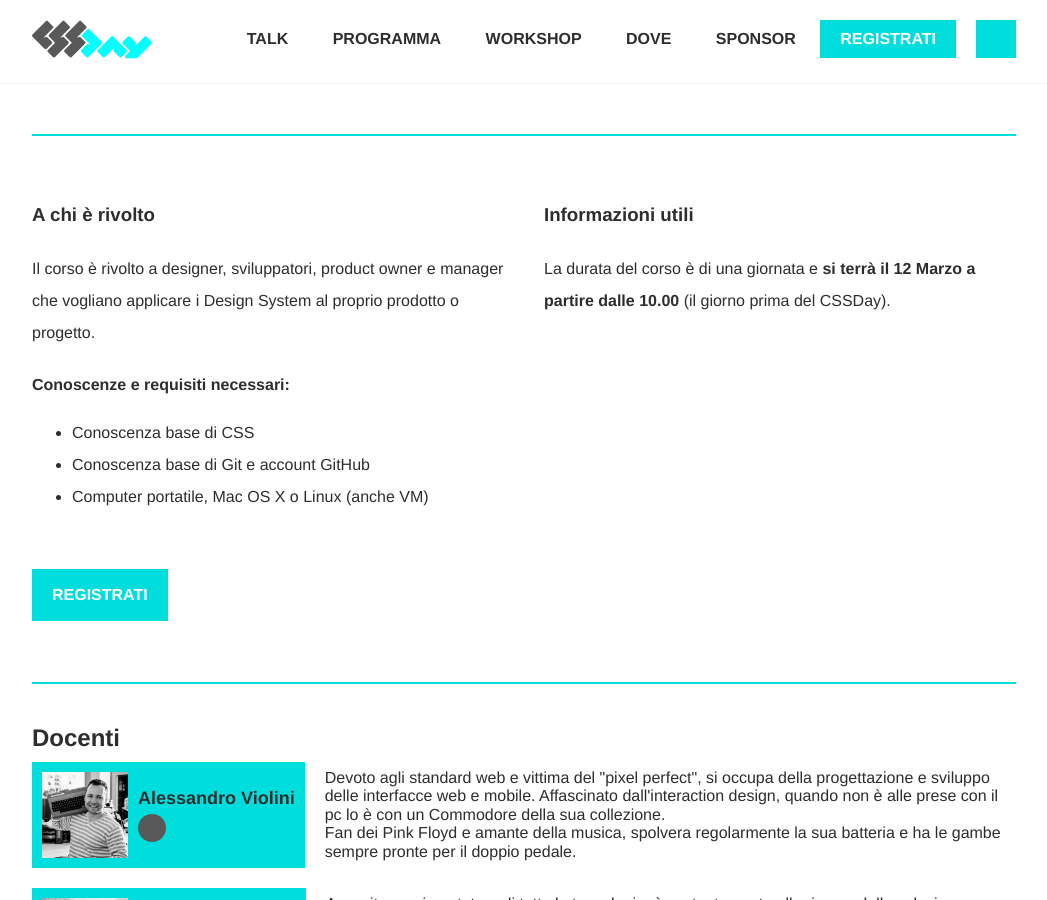
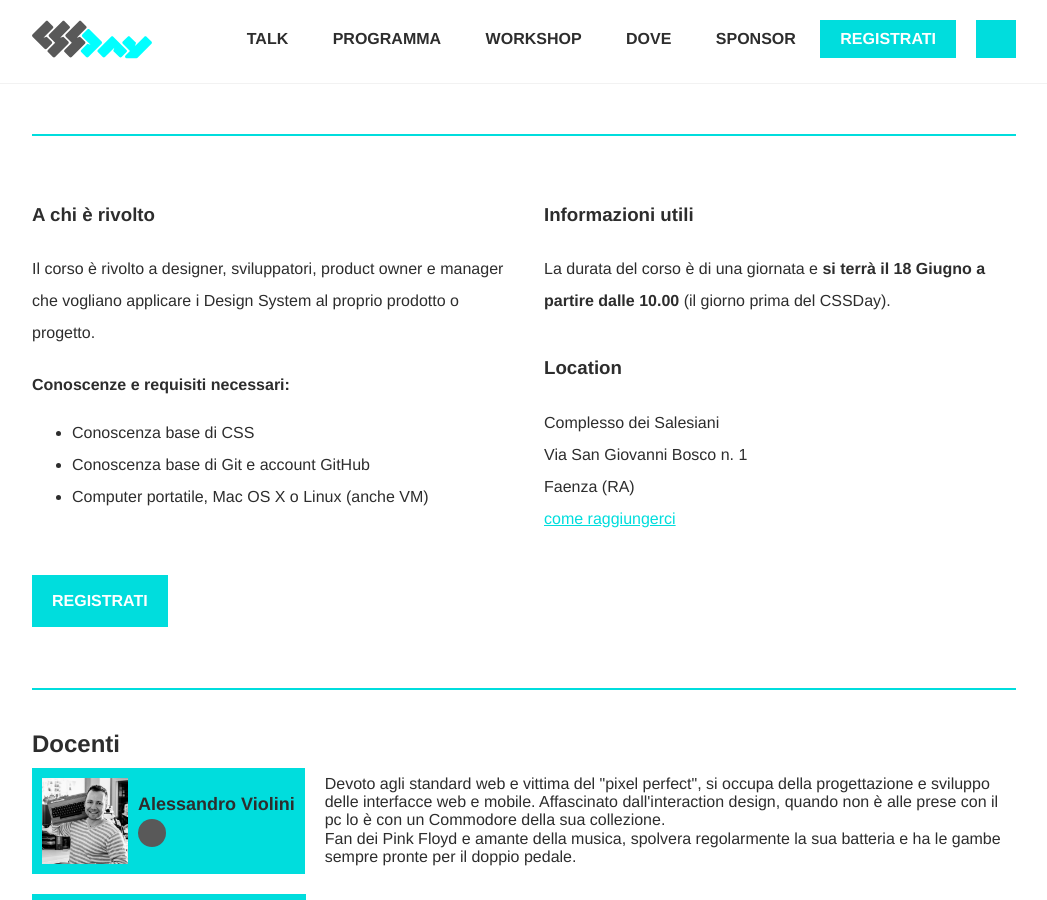
Before and after one commit to pantarei-mb/2020.cssday.it, a Jekyll site: the page built from workshop.html, in a window 1280 px wide and 900 px high, scrolled down 1590 px. Shown: the whole window, without its empty margins (116-1163 px from the left). Built offline with Jekyll 4.4.1, drawn with Linux system fonts in a browser that asks for light colours; some web fonts are replaced; some of the changed text lies outside the part shown.

Commit message:
fixed dates

```diff
--- a/workshop.html
+++ b/workshop.html
@@ -12,7 +12,7 @@ title: I Design System come linguaggio condiviso un workshop di FLOWING
 
     <div class="row  row--2">
         <div class="row__column row__column--no-line-height">
-            <h1 class="conf-infos__title">Giovedì, 18 Giugno 2020, Faenza</h1>
+            <h1 class="conf-infos__title">Giovedì 18 Giugno 2020, ore 10-18, Faenza</h1>
 
             <br>
             <h3 class="row__title">un workshop realizzato in collaborazione con
@@ -84,16 +84,16 @@ title: I Design System come linguaggio condiviso un workshop di FLOWING
             <h3 class="column__title">Informazioni utili</h3>
             <p class="row__text">
                 La durata del corso è di una giornata e
-                <b>si terrà il 12 Marzo a partire dalle 10.00</b>
+                <b>si terrà il 18 Giugno a partire dalle 10.00</b>
                 (il giorno prima del CSSDay).
             </p><br>
-            <!--h3 class="column__title">Location</h3>
+            <h3 class="column__title">Location</h3>
             <p class="row__text">
 Complesso dei Salesiani<br>
 Via San Giovanni Bosco n. 1<br>
 Faenza (RA)<br>
                 <a href="https://www.google.com/maps/place/Via+san+Giovanni+Bosco,+1/@44.2832168,11.8849821,16z" target="_blank" class="link">come raggiungerci</a>
-            </p-->
+            </p>
         </div>
 
         <p class="row__column">
```
